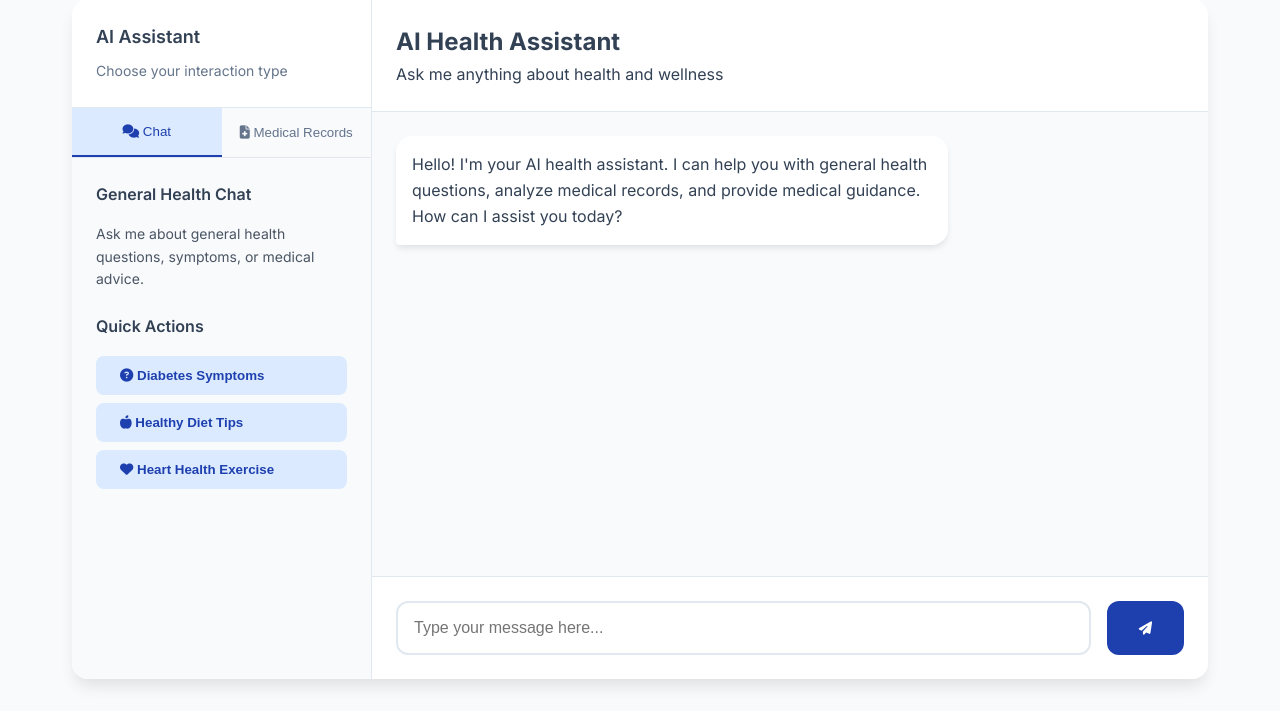
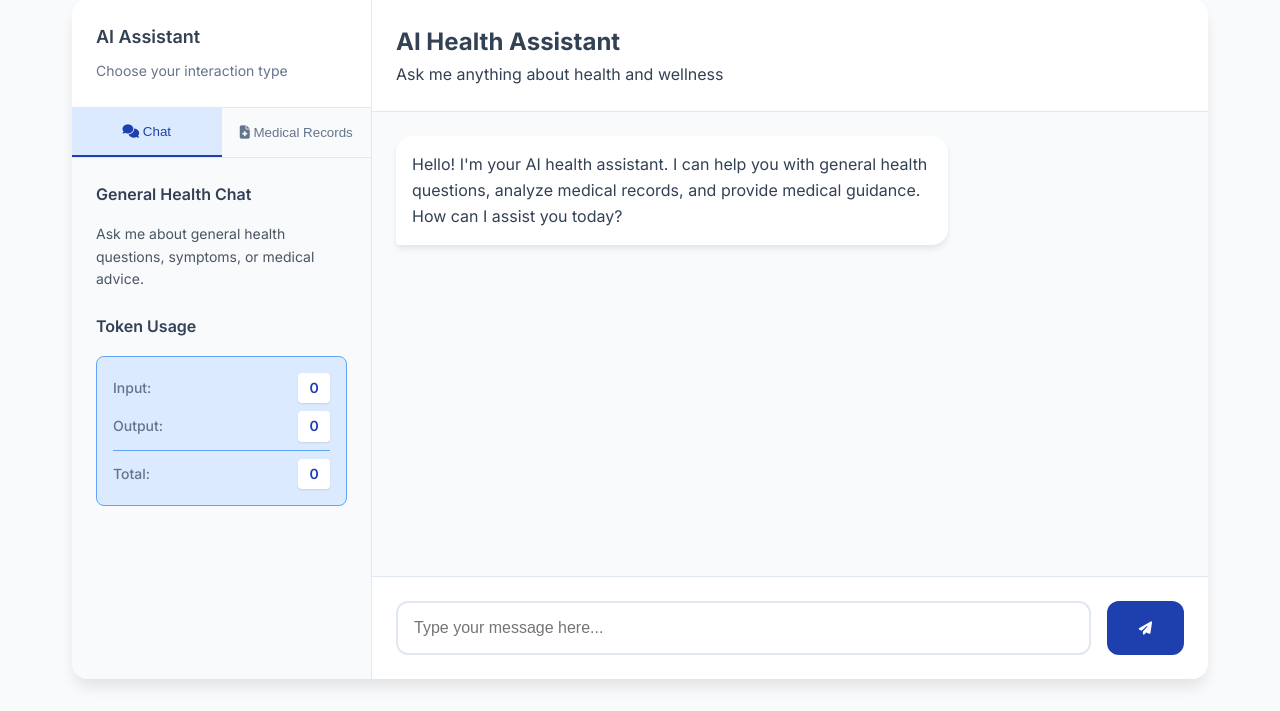
Before and after one commit to seansukamto/healthcare-ai, a Flask app: page /chat in a window 1280 px wide. Shown: the part 103-814 px from the top of the page. Run offline with Flask 3, Linux system fonts and the light colour scheme; some libraries are stand-ins or nearby versions.

Commit message:
Fix audio transcription and meeting minutes generation - Updated Whisper model name from 'whisper-1' to 'whisper' - Fixed API endpoint from translations to transcriptions - Improved error handling and code structure - Added comprehensive .gitignore file - Updated README with setup instructions

```diff
--- a/app.py
+++ b/app.py
@@ -189,7 +189,9 @@ def api_chat():
 
         logger.info(f"Processing chat message: {user_message[:50]}...")
 
-        response_markdown = chat(user_message)
+        response_data = chat(user_message)
+        response_markdown = response_data['content']
+        token_usage = response_data['token_usage']
 
         # Convert markdown to HTML with table support
         md = markdown.Markdown(extensions=['tables', 'fenced_code', 'nl2br'])
@@ -198,7 +200,8 @@ def api_chat():
         logger.info("Chat response generated successfully")
         return jsonify({
             'response': response_markdown,  # Raw markdown for copying
-            'response_html': response_html  # HTML for display
+            'response_html': response_html,  # HTML for display
+            'token_usage': token_usage  # Token usage information
         })
 
     except Exception as e:
@@ -228,7 +231,9 @@ def api_medical_chat():
 
         logger.info(f"Processing medical chat message: {user_message[:50]}...")
 
-        response_markdown = medical_docs(user_message, medical_history)
+        response_data = medical_docs(user_message, medical_history)
+        response_markdown = response_data['content']
+        token_usage = response_data['token_usage']
 
         # Convert markdown to HTML with table support
         md = markdown.Markdown(extensions=['tables', 'fenced_code', 'nl2br'])
@@ -237,7 +242,8 @@ def api_medical_chat():
         logger.info("Medical chat response generated successfully")
         return jsonify({
             'response': response_markdown,  # Raw markdown for copying
-            'response_html': response_html  # HTML for display
+            'response_html': response_html,  # HTML for display
+            'token_usage': token_usage  # Token usage information
         })
 
     except Exception as e:
@@ -305,7 +311,9 @@ def api_generate_meeting_minutes():
 
         logger.info(f"Processing meeting minutes for transcript: {len(transcript)} characters")
 
-        minutes_markdown = meeting_minutes(transcript)
+        response_data = meeting_minutes(transcript)
+        minutes_markdown = response_data['content']
+        token_usage = response_data['token_usage']
 
         # Convert markdown to HTML with table support
         md = markdown.Markdown(extensions=['tables', 'fenced_code', 'nl2br'])
@@ -314,7 +322,8 @@ def api_generate_meeting_minutes():
         logger.info("Meeting minutes generated successfully")
         return jsonify({
             'minutes': minutes_markdown,  # Raw markdown for copying/downloading
-            'minutes_html': minutes_html  # HTML for display
+            'minutes_html': minutes_html,  # HTML for display
+            'token_usage': token_usage  # Token usage information
         })
 
     except Exception as e:
@@ -344,17 +353,18 @@ def transcribe_audio():
         audio_file.save(file_path)
         logger.info(f"Audio file saved: {file_path}")
 
-        # Use speech recognition to transcribe (now expecting WAV from frontend)
-        import speech_recognition as sr
-        r = sr.Recognizer()
+        # Initialize OpenAI client for Whisper API
+        from openai import OpenAI
+        client = OpenAI(api_key="dpais", base_url="http://localhost:8553/v1/openai")
 
         try:
-            with sr.AudioFile(file_path) as source:
-                # Adjust for ambient noise
-                r.adjust_for_ambient_noise(source, duration=0.5)
-                audio_data = r.record(source)
-                transcript = r.recognize_google(audio_data)
-                logger.info("Transcription successful with WAV file")
+            # Speech recognition by Whisper
+            with open(file_path, "rb") as audio_file_handle:
+                transcript = client.audio.transcriptions.create(
+                    model="whisper",
+                    file=audio_file_handle
+                )
+            logger.info("Transcription successful with Whisper API")
         except Exception as transcription_error:
             logger.error(f"Transcription failed: {transcription_error}")
             raise Exception(f"Speech recognition failed: {str(transcription_error)}")
@@ -366,18 +376,17 @@ def transcribe_audio():
             except:
                 pass  # Ignore cleanup errors
 
-        if transcript:
+        if hasattr(transcript, 'text'):
+            transcript_text = transcript.text
+        else:
+            transcript_text = str(transcript)
+
+        if transcript_text:
             logger.info("Audio transcription completed successfully")
-            return jsonify({'transcript': transcript})
+            return jsonify({'transcript': transcript_text})
         else:
             raise Exception("Failed to transcribe audio - no transcript generated")
 
-    except sr.UnknownValueError:
-        logger.warning("Speech recognition could not understand the audio")
-        return jsonify({'error': 'Could not understand the audio. Please speak more clearly and ensure good audio quality.'}), 400
-    except sr.RequestError as e:
-        logger.error(f"Speech recognition service error: {e}")
-        return jsonify({'error': 'Speech recognition service is unavailable. Please check your internet connection and try again.'}), 500
     except Exception as e:
         logger.error(f"Error in audio transcription: {str(e)}")
         # Clean up any remaining files
--- a/chat.py
+++ b/chat.py
@@ -15,7 +15,6 @@ Ensure the markdown is well-structured, professional, and easy to read.
 Note: Always recommend consulting with healthcare professionals for serious concerns.
 """
 
-user_input = "I have a headache"
 def chat(user_input):
-    response = generate_response(system_prompt, user_input)
-    return response
+    response_data = generate_response(system_prompt, user_input)
+    return response_data
--- a/meeting_minutes.py
+++ b/meeting_minutes.py
@@ -1,23 +1,26 @@
 from generate import generate_response
 
 system_prompt = """
-You are a meeting minutes writer. You are given a transcript of a meeting and you need to write the minutes of the meeting.
+You are an expert at creating professional meeting minutes from transcripts.
 
-Respond in properly formatted markdown that includes:
-- Clear headers for sections (## Meeting Overview, ## Attendees, ## Agenda Items, ## Action Items, ## Next Steps)
-- Use tables when presenting structured information (attendees, action items, decisions)
-- Use bullet points for lists and discussions
+Create comprehensive meeting minutes that include:
+- Meeting title and date
+- Attendees (if mentioned)
+- Key discussion points
+- Action items with assignees and deadlines
+- Decisions made
+- Next steps
+
+Format the output in clean markdown with:
+- Clear headers (## Meeting Minutes, ## Attendees, ## Discussion Points, ## Action Items)
+- Use tables for action items (Task | Assignee | Deadline | Status)
+- Use bullet points for discussion points
 - Use proper markdown formatting for emphasis (*italic*, **bold**)
-- Include timestamps when mentioned
-- Format action items in tables with columns: Task | Owner | Due Date | Status
+- Keep it professional and well-structured
 
-Example table format:
-| Task | Owner | Due Date | Status |
-|------|-------|----------|--------|
-| Review proposal | John Smith | 2024-01-15 | Pending |
+Focus on extracting actionable insights and important decisions from the transcript.
+"""
 
-Ensure the markdown is well-structured, professional, and easy to read.
-"""
 def meeting_minutes(transcript):
-    response = generate_response(system_prompt, transcript)
-    return response
+    response_data = generate_response(system_prompt, transcript)
+    return response_data
--- a/requirements.txt
+++ b/requirements.txt
@@ -3,8 +3,9 @@ Flask-CORS==4.0.0
 openai==1.3.0
 PyPDF2==3.0.1
 SpeechRecognition==3.10.0
-pyaudio==0.2.11
+pyaudio==0.2.14
 Werkzeug==2.3.7
 cryptography==41.0.7
 python-dotenv==1.0.0
 markdown==3.8.2
+nltk==3.8.1
--- a/static/css/style.css
+++ b/static/css/style.css
@@ -715,3 +715,43 @@ body {
     margin: 2rem 0;
     border-radius: 1px;
 }
+
+/* Token Usage Styles */
+.token-stats {
+    background: var(--light-blue);
+    border-radius: 0.5rem;
+    padding: 1rem;
+    border: 1px solid var(--accent-blue);
+}
+
+.token-stat {
+    display: flex;
+    justify-content: space-between;
+    align-items: center;
+    margin-bottom: 0.5rem;
+    font-size: 0.875rem;
+}
+
+.token-stat:last-child {
+    margin-bottom: 0;
+    padding-top: 0.5rem;
+    border-top: 1px solid var(--accent-blue);
+    font-weight: 600;
+    color: var(--primary-blue);
+}
+
+.token-label {
+    color: var(--gray);
+    font-weight: 500;
+}
+
+.token-value {
+    color: var(--primary-blue);
+    font-weight: 600;
+    background: var(--white);
+    padding: 0.25rem 0.5rem;
+    border-radius: 0.25rem;
+    min-width: 2rem;
+    text-align: center;
+    box-shadow: 0 1px 2px rgba(0, 0, 0, 0.1);
+}
--- a/templates/chat.html
+++ b/templates/chat.html
@@ -28,17 +28,22 @@
                     <p class="text-sm text-gray-600">Ask me about general health questions, symptoms, or medical advice.</p>
                 </div>
                 <div class="mb-3">
-                    <h4 class="font-semibold mb-2">Quick Actions</h4>
-                    <div class="space-y-2">
-                        <button class="btn btn-secondary w-full text-left" onclick="sendQuickMessage('What are the symptoms of diabetes?')">
-                            <i class="fas fa-question-circle"></i> Diabetes Symptoms
-                        </button>
-                        <button class="btn btn-secondary w-full text-left" onclick="sendQuickMessage('How to maintain a healthy diet?')">
-                            <i class="fas fa-apple-alt"></i> Healthy Diet Tips
-                        </button>
-                        <button class="btn btn-secondary w-full text-left" onclick="sendQuickMessage('What exercises are good for heart health?')">
-                            <i class="fas fa-heart"></i> Heart Health Exercise
-                        </button>
+                    <h4 class="font-semibold mb-2">Token Usage</h4>
+                    <div id="token-usage" class="text-sm text-gray-600">
+                        <div class="token-stats">
+                            <div class="token-stat">
+                                <span class="token-label">Input:</span>
+                                <span id="input-tokens" class="token-value">0</span>
+                            </div>
+                            <div class="token-stat">
+                                <span class="token-label">Output:</span>
+                                <span id="output-tokens" class="token-value">0</span>
+                            </div>
+                            <div class="token-stat">
+                                <span class="token-label">Total:</span>
+                                <span id="total-tokens" class="token-value">0</span>
+                            </div>
+                        </div>
                     </div>
                 </div>
             </div>
@@ -126,9 +131,12 @@ function switchTab(tab) {
     }
 }
 
-function sendQuickMessage(message) {
-    document.getElementById('message-input').value = message;
-    sendMessage();
+function updateTokenUsage(tokenUsage) {
+    if (tokenUsage) {
+        document.getElementById('input-tokens').textContent = tokenUsage.input_tokens;
+        document.getElementById('output-tokens').textContent = tokenUsage.output_tokens;
+        document.getElementById('total-tokens').textContent = tokenUsage.total_tokens;
+    }
 }
 
 function handleKeyPress(event) {
@@ -173,6 +181,11 @@ function sendMessage() {
             const responseContent = data.response_html ? data.response_html : data.response;
             const useHTML = data.response_html ? true : false;
             addMessage(responseContent, 'bot', useHTML);
+
+            // Update token usage if available
+            if (data.token_usage) {
+                updateTokenUsage(data.token_usage);
+            }
         }
     })
     .catch(error => {
```
Also changed, not shown: audio.py (+28 -12 lines), generate.py (+37 -5 lines), medical_docs.py (+21 -14 lines), templates/meeting_minutes.html (+27 -0 lines), README.md, 4 other files.
